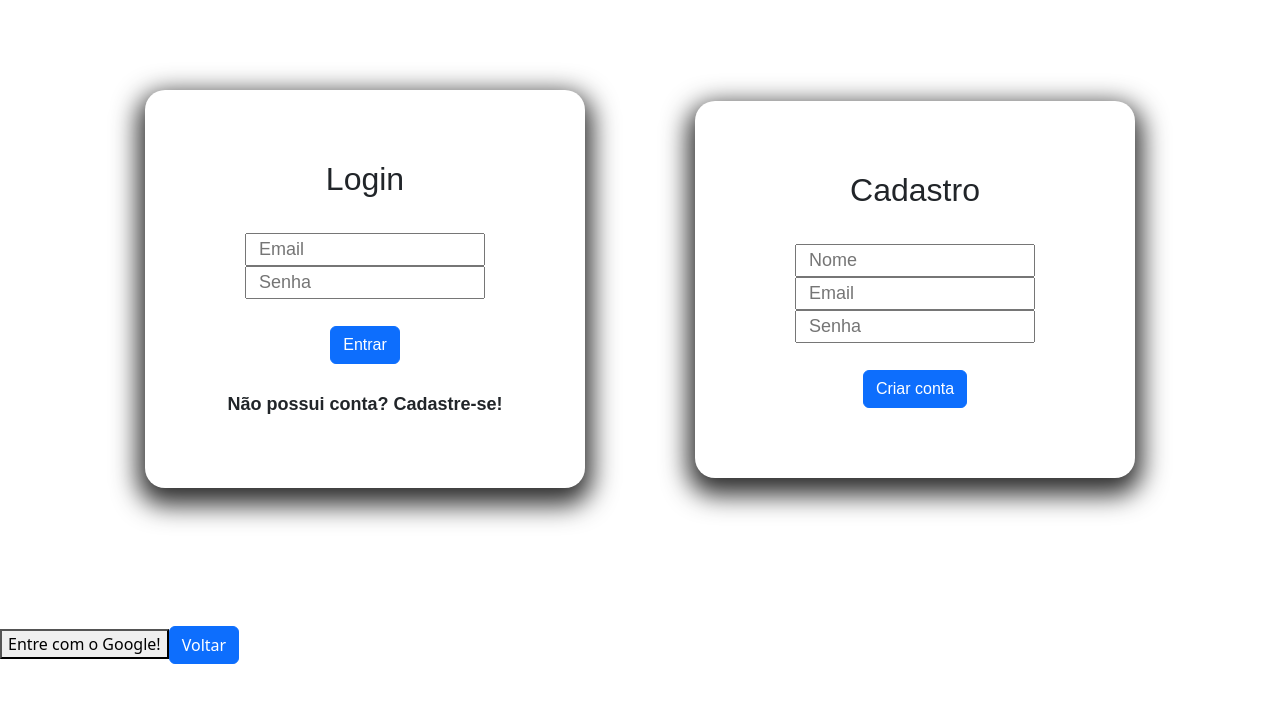
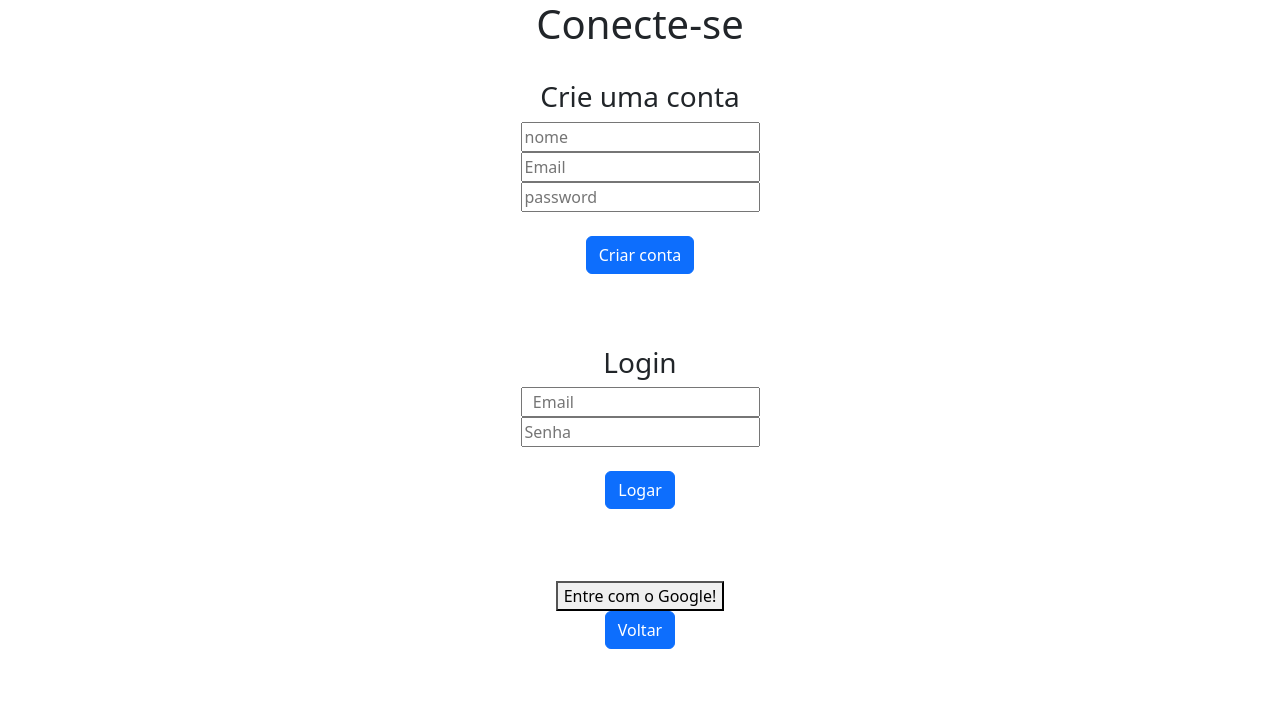
Before and after one commit to leiticiasf/EcoPraia, a React (Vite) app: page /entrar in a window 1280 px wide. Shown: the top 702 px of the page. Built offline with nearby package versions, Linux system fonts and the light colour scheme.

Commit message:
acertando cadastro e login

```diff
--- a/src/App.css
+++ b/src/App.css
@@ -66,12 +66,9 @@ nav.navbar .me-auto .nav-link {
 }
 
 
-.containerEntrar {
-  display: flex;
-  justify-content: center;
-  margin: 90px;
+.container{
+  text-align: center;
 }
-
 
 
 .login{
--- a/src/App.jsx
+++ b/src/App.jsx
@@ -1,4 +1,5 @@
 import './App.css';
+
 import React from 'react';
 import Home from './componentes/home';
 import 'bootstrap/dist/css/bootstrap.min.css';
--- a/src/componentes/Entrar.jsx
+++ b/src/componentes/Entrar.jsx
@@ -1,53 +1,98 @@
 import React, { useState, useEffect } from 'react';
 import { Button } from 'react-bootstrap';
 import { useNavigate } from 'react-router-dom';
-import {auth, provider} from "../firebase/config";
-import {signInWithPopup} from "firebase/auth";
+import { auth, provider } from "../firebase/config";
+import { signInWithPopup } from "firebase/auth";
 import "../App.css";
 
 function Entrar() {
-  const irPara= useNavigate();
+
+
+     const [username, setUsername] = useState('');
+    const [password, setPassword] = useState('');
+    const handleLogin = async () => {
+        if(username == "" && password == "") {
+            alert("Campos vazios!")
+        }
+
+        try {
+            const response = await logar(username, password);
+
+            if(response == true){
+                 alert("Logado com sucesso!")
+            }
+            else if(response == false){
+                alert("Usuário não encontrado.")
+            }
+        } catch (error) {
+            console.error('Erro ao se logar:', error);
+        }
+    };
+
+
+  const irPara = useNavigate();
   const handleClick = () => {
-        irPara("/");
+    irPara("/");
   };
+
   const [value, setValue] = useState('')
-  const handleGoogle = () =>{
-    signInWithPopup(auth, provider).then((data) =>{
+  const handleGoogle = () => {
+    signInWithPopup(auth, provider).then((data) => {
       setValue(data.user.email)
       localStorage.setItem("email", data.user.email)
-  })
+    })
   }
 
-  useEffect(() =>{
+
+  useEffect(() => {
     setValue(localStorage.getItem('email'))
   })
 
   return (
-    <>
-                <div className="containerEntrar">
-            <div className="login">
-                <h2>Login</h2><br/>
-                <input type="text" placeholder="  Email" /><br/>
-                <input type="password" placeholder="  Senha" /><br/><br/>
-                <Button type="button" variant="primary"> Entrar </Button><br/><br/>
-                <a>Não possui conta? Cadastre-se!</a>
+    <>    <div className='container'>
+          <h1>Conecte-se</h1><br />
+
+          <h3>Crie uma conta</h3>
+          <input
+          type='text'
+          name='nome'
+          placeholder='nome'
+          /> <br/>
+          <input
+          type="text"
+          name='username'
+          placeholder="Email"
+        /> <br/>
+
+          <input
+          type="password"
+          name="password"
+          placeholder="password"
+        />
+        <br/> <br/>
+          <Button type="button" variant="primary"> Criar conta </Button><br /><br />
+          <br/> <br/>
 
 
-            </div>
-            <div className="cadastro">
-                <h2>Cadastro</h2><br/>
-                <input type="text" placeholder="  Nome" /><br/>
-                <input type="text" placeholder="  Email" /><br/>
-                <input type="password" placeholder="  Senha" /><br/><br/>
-                <Button type="button" variant="primary" > Criar conta</Button>
-            </div>
-            </div>
-                    <br/><br/>
-            <button onClick={handleGoogle}>Entre com o Google!</button>
+          <h3>Login</h3>
+          <input
+          type="text"
+          placeholder="  Email"
+         /><br />
 
-            <Button type="button" variant="primary" onClick={handleClick}> Voltar </Button>
+          <input
+          type="password"
+          placeholder="Senha"
+           />
+           <br /><br />
 
-            </>
+          <Button  type="button" variant="primary" onClick={handleClick} > Logar</Button>
+      <br /><br /><br/><br/>
+      <button onClick={handleGoogle}>Entre com o Google!</button><br/>
+      <Button type="button" variant="primary" onClick={handleClick}> Voltar </Button>
+
+      </div>
+    </>
   );
 }
 export default Entrar;
```
